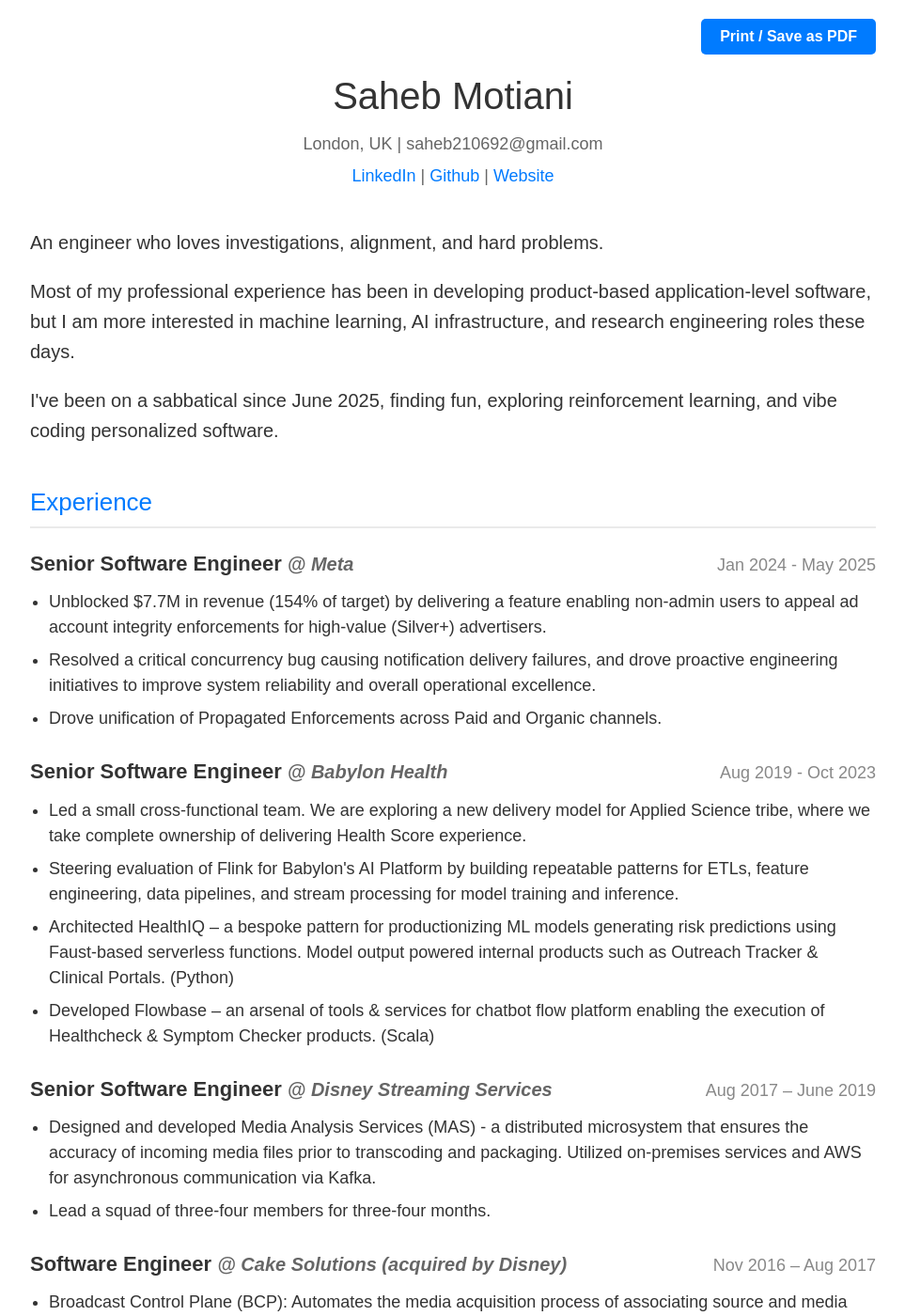
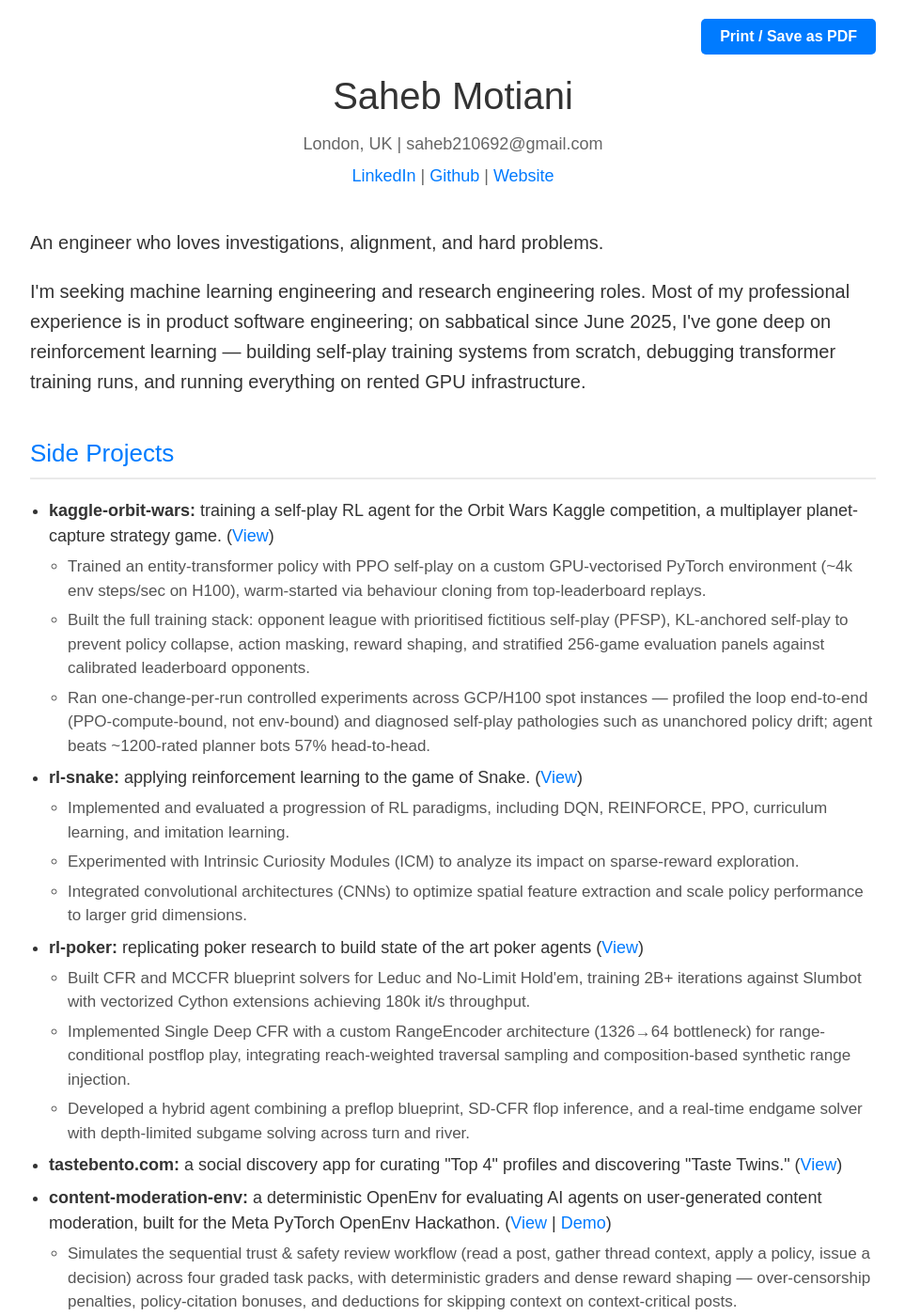
Before and after one commit to Saheb/saheb.github.com, a Jekyll site: the page cv.html, which Jekyll copies as it is, in a window 1280 px wide and 1400 px high. Shown: the whole window at 94% size, without its empty margins (158-1121 px from the left). Built offline with Jekyll 4.4.1, drawn with Linux system fonts in a browser that asks for light colours; some of the changed text lies outside the part shown.

Commit message:
update cv

```diff
--- a/cv.html
+++ b/cv.html
@@ -191,10 +191,84 @@
 
         <div class="resume-intro">
             <p>An engineer who loves investigations, alignment, and hard problems.</p>
-            <p>Most of my professional experience has been in developing product-based application-level software, but I
-                am more interested in machine learning, AI infrastructure, and research engineering roles these days.</p>
-            <p>I've been on a sabbatical since June 2025, finding fun, exploring reinforcement learning, and vibe coding
-                personalized software.</p>
+            <p>I'm seeking machine learning engineering and research engineering roles. Most of my professional
+                experience is in product software engineering; on sabbatical since June 2025, I've gone deep on
+                reinforcement learning — building self-play training systems from scratch, debugging transformer
+                training runs, and running everything on rented GPU infrastructure.</p>
+        </div>
+
+        <div class="resume-section">
+            <h2>Side Projects</h2>
+            <ul class="resume-list">
+                <li><strong>kaggle-orbit-wars:</strong> training a self-play RL agent for the Orbit Wars Kaggle
+                    competition, a multiplayer planet-capture strategy game. (<a
+                        href="https://github.com/Saheb/kaggle-orbit-wars"
+                        style="text-decoration: none; color: #007bff;">View</a>)
+                    <ul style="margin-top: 6px; margin-bottom: 6px; padding-left: 20px; list-style-type: circle;">
+                        <li style="font-size: 17px; color: #555; margin-bottom: 6px;">Trained an entity-transformer
+                            policy with PPO self-play on a custom GPU-vectorised PyTorch environment (~4k env
+                            steps/sec on H100), warm-started via behaviour cloning from top-leaderboard replays.</li>
+                        <li style="font-size: 17px; color: #555; margin-bottom: 6px;">Built the full training stack:
+                            opponent league with prioritised fictitious self-play (PFSP), KL-anchored self-play to
+                            prevent policy collapse, action masking, reward shaping, and stratified 256-game
+                            evaluation panels against calibrated leaderboard opponents.</li>
+                        <li style="font-size: 17px; color: #555; margin-bottom: 6px;">Ran one-change-per-run
+                            controlled experiments across GCP/H100 spot instances — profiled the loop end-to-end
+                            (PPO-compute-bound, not env-bound) and diagnosed self-play pathologies such as
+                            unanchored policy drift; agent beats ~1200-rated planner bots 57% head-to-head.</li>
+                    </ul>
+                </li>
+                <li><strong>rl-snake:</strong> applying reinforcement learning to the game of Snake. (<a
+                        href="https://saheb.github.io/rl-snake/"
+                        style="text-decoration: none; color: #007bff;">View</a>)
+                    <ul style="margin-top: 6px; margin-bottom: 6px; padding-left: 20px; list-style-type: circle;">
+                        <li style="font-size: 17px; color: #555; margin-bottom: 6px;">Implemented and evaluated a
+                            progression of RL paradigms, including DQN, REINFORCE, PPO, curriculum learning, and
+                            imitation learning.</li>
+                        <li style="font-size: 17px; color: #555; margin-bottom: 6px;">Experimented with Intrinsic
+                            Curiosity Modules (ICM) to analyze its impact on sparse-reward exploration.</li>
+                        <li style="font-size: 17px; color: #555; margin-bottom: 6px;">Integrated convolutional
+                            architectures (CNNs) to optimize spatial feature extraction and scale policy performance to
+                            larger grid dimensions.</li>
+                    </ul>
+                </li>
+                <li><strong>rl-poker:</strong> replicating poker research to build state of the art poker agents (<a href="https://github.com/Saheb/rl-poker"
+                        style="text-decoration: none; color: #007bff;">View</a>)
+                    <ul style="margin-top: 6px; margin-bottom: 6px; padding-left: 20px; list-style-type: circle;">
+                        <li style="font-size: 17px; color: #555; margin-bottom: 6px;">Built CFR and MCCFR blueprint
+                            solvers for Leduc and No-Limit Hold'em, training 2B+ iterations against Slumbot with
+                            vectorized Cython extensions achieving 180k it/s throughput.</li>
+                        <li style="font-size: 17px; color: #555; margin-bottom: 6px;">Implemented Single Deep CFR with a
+                            custom RangeEncoder architecture (1326→64 bottleneck) for range-conditional postflop play,
+                            integrating reach-weighted traversal sampling and composition-based synthetic range
+                            injection.</li>
+                        <li style="font-size: 17px; color: #555; margin-bottom: 6px;">Developed a hybrid agent combining
+                            a preflop blueprint, SD-CFR flop inference, and a real-time endgame solver with
+                            depth-limited subgame solving across turn and river.</li>
+                    </ul>
+                </li>
+                <li><strong>tastebento.com:</strong> a social discovery app for curating "Top 4" profiles and
+                    discovering "Taste Twins." (<a href="https://tastebento.com"
+                        style="text-decoration: none; color: #007bff;">View</a>)</li>
+                <li><strong>content-moderation-env:</strong> a deterministic OpenEnv for evaluating AI agents on
+                    user-generated content moderation, built for the Meta PyTorch OpenEnv Hackathon. (<a
+                        href="https://github.com/Saheb/content-moderation-env"
+                        style="text-decoration: none; color: #007bff;">View</a> | <a
+                        href="https://saheb-content-moderation-env.hf.space"
+                        style="text-decoration: none; color: #007bff;">Demo</a>)
+                    <ul style="margin-top: 6px; margin-bottom: 6px; padding-left: 20px; list-style-type: circle;">
+                        <li style="font-size: 17px; color: #555; margin-bottom: 6px;">Simulates the sequential trust
+                            & safety review workflow (read a post, gather thread context, apply a policy, issue a
+                            decision) across four graded task packs, with deterministic graders and dense reward
+                            shaping — over-censorship penalties, policy-citation bonuses, and deductions for
+                            skipping context on context-critical posts.</li>
+                        <li style="font-size: 17px; color: #555; margin-bottom: 6px;">Benchmarked frontier LLMs on
+                            it: models converge on accuracy (~0.82 on the hard pack) but diverge widely on shaped
+                            reward (−0.93 to +6.39), separating genuine policy reasoning from correct guessing;
+                            live demo and benchmark hosted on Hugging Face Spaces.</li>
+                    </ul>
+                </li>
+            </ul>
         </div>
 
         <div class="resume-section">
@@ -276,68 +350,20 @@
         </div>
 
         <div class="resume-section">
-            <h2>Side Projects</h2>
-            <ul class="resume-list">
-                <li><strong>rl-snake:</strong> applying reinforcement learning to the game of Snake. (<a
-                        href="https://saheb.github.io/rl-snake/"
-                        style="text-decoration: none; color: #007bff;">View</a>)
-                    <ul style="margin-top: 6px; margin-bottom: 6px; padding-left: 20px; list-style-type: circle;">
-                        <li style="font-size: 17px; color: #555; margin-bottom: 6px;">Implemented and evaluated a
-                            progression of RL paradigms, including DQN, REINFORCE, PPO, curriculum learning, and
-                            imitation learning.</li>
-                        <li style="font-size: 17px; color: #555; margin-bottom: 6px;">Experimented with Intrinsic
-                            Curiosity Modules (ICM) to analyze its impact on sparse-reward exploration.</li>
-                        <li style="font-size: 17px; color: #555; margin-bottom: 6px;">Integrated convolutional
-                            architectures (CNNs) to optimize spatial feature extraction and scale policy performance to
-                            larger grid dimensions.</li>
-                    </ul>
-                </li>
-                <li><strong>rl-poker:</strong> replicating poker research to build state of the art poker agents (<a href="https://github.com/Saheb/rl-poker"
-                        style="text-decoration: none; color: #007bff;">View</a>)
-                    <ul style="margin-top: 6px; margin-bottom: 6px; padding-left: 20px; list-style-type: circle;">
-                        <li style="font-size: 17px; color: #555; margin-bottom: 6px;">Built CFR and MCCFR blueprint
-                            solvers for Leduc and No-Limit Hold'em, training 2B+ iterations against Slumbot with
-                            vectorized Cython extensions achieving 180k it/s throughput.</li>
-                        <li style="font-size: 17px; color: #555; margin-bottom: 6px;">Implemented Single Deep CFR with a
-                            custom RangeEncoder architecture (1326→64 bottleneck) for range-conditional postflop play,
-                            integrating reach-weighted traversal sampling and composition-based synthetic range
-                            injection.</li>
-                        <li style="font-size: 17px; color: #555; margin-bottom: 6px;">Developed a hybrid agent combining
-                            a preflop blueprint, SD-CFR flop inference, and a real-time endgame solver with
-                            depth-limited subgame solving across turn and river.</li>
-                    </ul>
-                <li><strong>tastebento.com:</strong> a social discovery app for curating "Top 4" profiles and
-                    discovering "Taste Twins." (<a href="https://tastebento.com"
-                        style="text-decoration: none; color: #007bff;">View</a>)</li>
-                </li>
-                <li><strong>content-moderation-env</strong> a small, deterministic OpenEnv for evaluating AI agents on user-generated content (UGC) moderation. The environment simulates the sequential review workflow a human trust & safety analyst follows: read a post, check the thread for context, apply a policy, and issue a decision — keep, warn, remove, or escalate. (<a href="https://github.com/Saheb/content-moderation-env"
-                        style="text-decoration: none; color: #007bff;">View</a>)</li>
-                </li>
-            </ul>
-        </div>
-
-        <div class="resume-section">
             <h2>Skills</h2>
             <ul class="resume-list">
-                <li><strong>Proficient:</strong> Python, Scala, Numpy, Kafka, AWS</li>
-                <li><strong>Intermediate/Beginner:</strong> Pytorch, Java, TypeScript, React, Flink, GCP, SQL, GraphQL,
+                <li>Python, PyTorch, NumPy, Scala, Kafka, AWS, GCP, SQL, Java, TypeScript, React, Flink, GraphQL,
                     Kubernetes</li>
             </ul>
         </div>
 
         <div class="resume-section">
-            <h2>Online Courses</h2>
-            <ul class="resume-list">
+            <h2>Education</h2>
+            <ul class="resume-list" style="margin-bottom: 25px;">
                 <li><a href="https://www.coursera.org/account/accomplishments/verify/M2UBXKQ9LKPP">Finding Hidden Messages in DNA (Bioinformatics I) by University of California San Diego (Jan
                     2026)</a></li>
-                <li><a href="https://www.coursera.org/account/accomplishments/certificate/7FQMGCBC35WT">Neural Networks and Deep Learning</strong> by DeepLearning.AI (May 2023)</a></li>
-                <li>Machine Learning</strong> by Stanford University (April 2016)</li>
-                <li>Principles of Reactive Programming</strong> (June 2015)</li>
+                <li><a href="https://www.coursera.org/account/accomplishments/certificate/7FQMGCBC35WT">Neural Networks and Deep Learning by DeepLearning.AI (May 2023)</a></li>
             </ul>
-        </div>
-
-        <div class="resume-section">
-            <h2>Education</h2>
             <div class="job">
                 <div class="job-header">
                     <h3 class="job-title">Dhirubhai Ambani Institute of Information and Communication Technology
@@ -346,11 +372,11 @@
                 </div>
                 <ul class="resume-list">
                     <li>Bachelor of Technology, Information and Communication Technology.</li>
-                    <li>Research Project:</strong> Movie Classification using k-means and hierarchical
+                    <li><strong>Research Project:</strong> Movie Classification using k-means and hierarchical
                         clustering algorithms.</li>
-                    <li>OGDF.js for the Web (Google Summer of Code 2013)</strong> - Ported Open Graph Drawing
+                    <li><strong>OGDF.js for the Web (Google Summer of Code 2013)</strong> - Ported Open Graph Drawing
                         Framework C++ library to JavaScript using Emscripten</li>
-                    <li>ASCEND (Google Summer of Code 2012)</strong> - Custom Icons for Canvas Based Modeler
+                    <li><strong>ASCEND (Google Summer of Code 2012)</strong> - Custom Icons for Canvas Based Modeler
                     </li>
                 </ul>
             </div>
```
